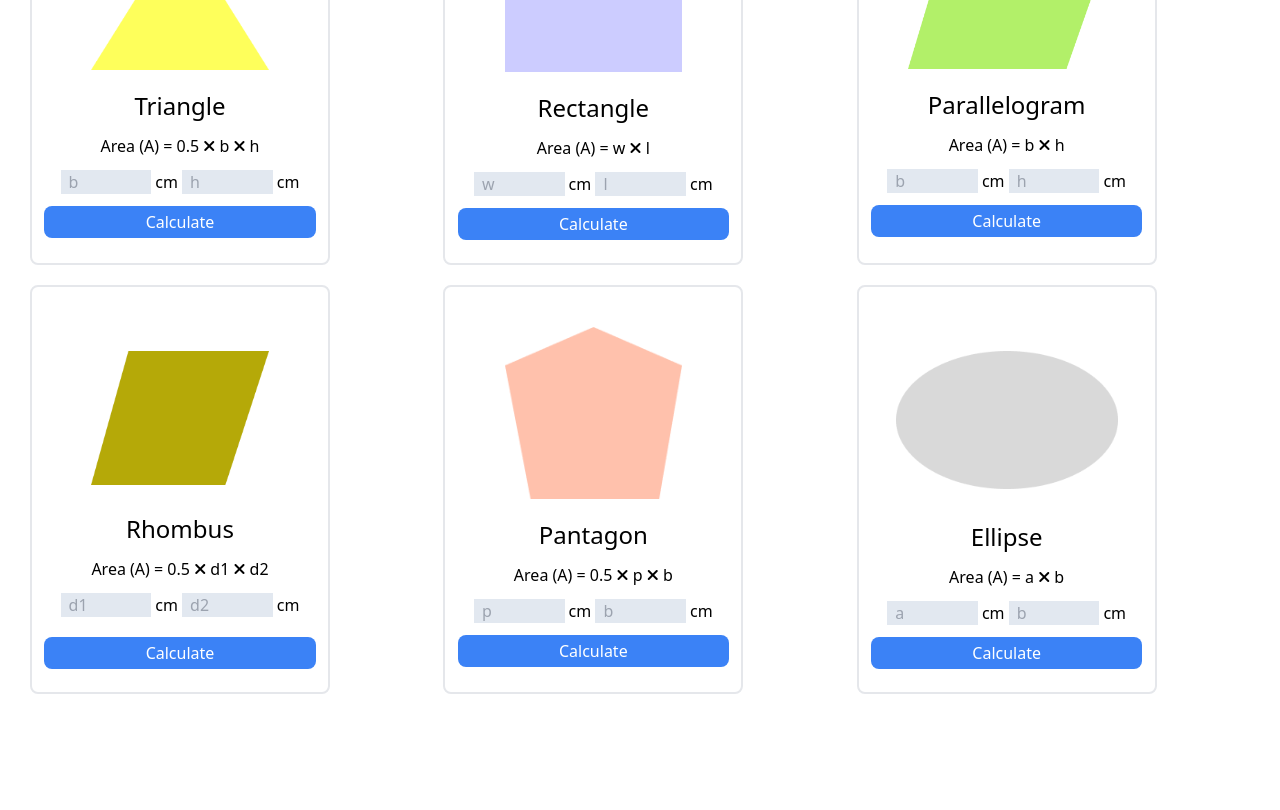
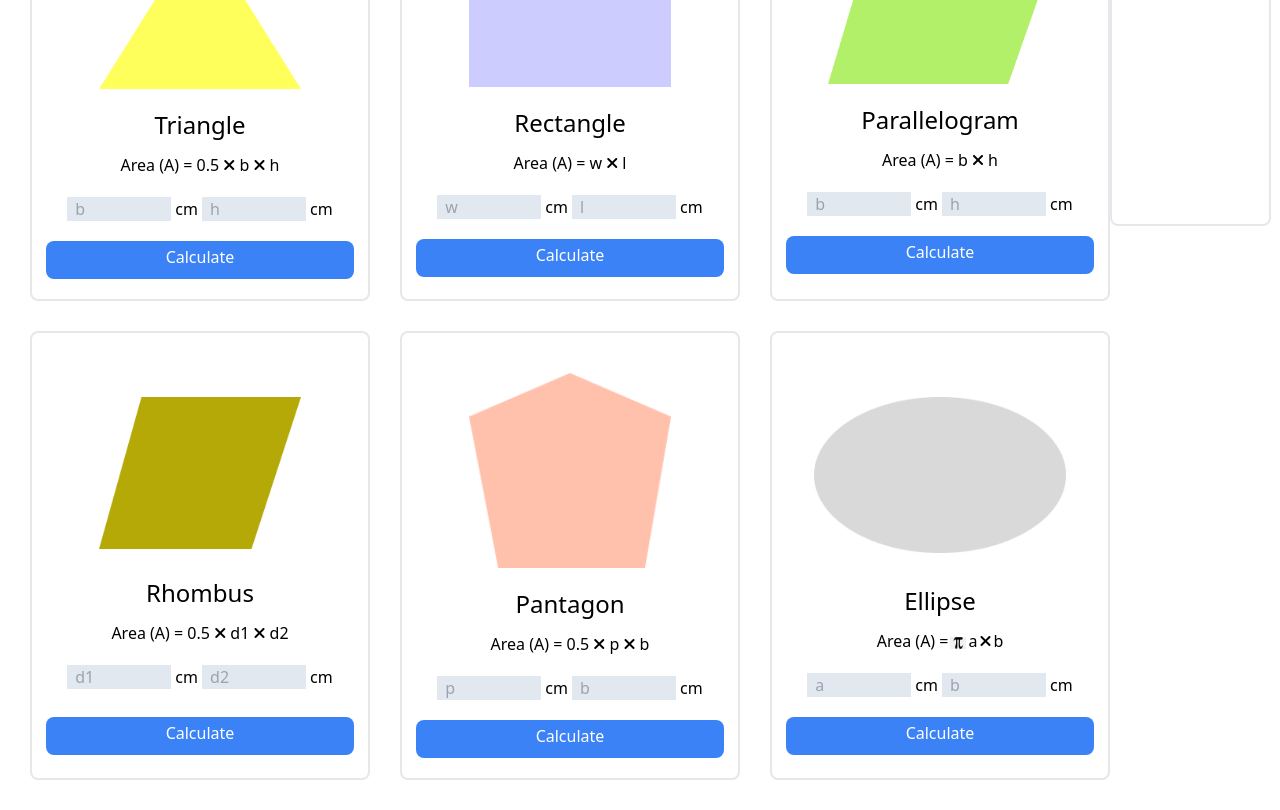
Before and after one commit to mim2041/geometry-genius, a plain HTML site: page index.html in a window 1280 px wide. Shown: the part 286-1096 px from the top of the page. Before the commit the page ends 1010 px from the top, so only its background shows below. Drawn offline with nearby package versions, Linux system fonts and the light colour scheme.

Commit message:
responsive designs added

```diff
--- a/css/style.css
+++ b/css/style.css
@@ -20,16 +20,71 @@
 .cards{
     display: grid;
     grid-template-columns: repeat(3,1fr);
-    gap: 20px;
+    gap: 30px;
 }
 .card{
-    width: 300px;
-    /* height: 350px; */
-    padding-bottom: 15px;
-    box-shadow: 2px  #afacac;
+    width: 340px;
 
 }
 .card button{
-    margin-bottom: 8px;
+    padding-bottom: 10px;
+    margin-bottom: 20px;
+}
+.ellipsis-p{
+    display: flex;
+    gap: 2px;
+    justify-content: center;
+}
+
+
+/* Calculation area */
+
+.cards-container{
+    display: flex;
+    flex-direction: row;
+    justify-content: space-between;
+}
+.calculation-area{
+    width: 340px;
+    height: 340px;
 
 }
+.calculation-header{
+    text-decoration: underline;
+    text-align: center;
+}
+
+
+/* Responsive Styles */
+
+/* Responsive for small device */
+@media screen and (max-width: 576px) {
+    .cards-container{
+        flex-direction: column;
+        gap: 30px;
+        align-items: center;
+    }
+    .cards{
+        grid-template-columns: repeat(1,1fr);
+    }
+}
+
+/* Responsive for Medium Devices */
+@media screen and (min-width:577px) and (max-width: 992px) {
+    .cards-container{
+        flex-direction: column;
+        gap: 30px;
+        align-items: center;
+        /* margin: 30px; */
+    }
+    .cards{
+        grid-template-columns: repeat(2,1fr);
+    }
+    .card{
+        width: 320px;
+
+    }
+    .rhombus-img{
+        width: 45%;
+    }
+}
--- a/index.html
+++ b/index.html
@@ -4,7 +4,7 @@
     <meta charset="UTF-8">
     <meta http-equiv="X-UA-Compatible" content="IE=edge">
     <meta name="viewport" content="width=device-width, initial-scale=1.0">
-    <title>Document</title>
+    <title>Interactive Geometry Genius</title>
     <link rel="stylesheet" href="css/style.css">
     <script src="https://kit.fontawesome.com/d4483a3c62.js" crossorigin="anonymous"></script>
     <script src="https://cdn.tailwindcss.com"></script>
@@ -29,45 +29,49 @@
                     <img class="w-3/5 mx-auto mb-5" src="images/triangle.png" alt="">
                     <h2 class="text-2xl text-center m-3">Triangle</h2>
                     <p class="mx-auto">Area (A) = 0.5 <i class="fa-solid fa-xmark"></i> b <i class="fa-solid fa-xmark"></i> h</p>
-                    <p class="m-3"><input class="w-2/6 bg-slate-200 mr-1 px-2" type="text" placeholder="b">cm <input class="w-2/6 bg-slate-200 mr-1 px-2" type="text" placeholder="h">cm</p>
+                    <p class="m-3"><input class="w-2/6 bg-slate-200 my-2 mr-1 px-2" type="text" placeholder="b">cm <input class="w-2/6 bg-slate-200 my-2 mr-1 px-2" type="text" placeholder="h">cm</p>
                     <button class="bg-blue-500 w-11/12 mx-auto py-1 rounded-lg text-white">Calculate</button>
                 </div>
                 <div class="card pt-10 rounded-lg text-center border-2">
                     <img class="w-3/5 mx-auto mb-5 mt-8" src="images/rectangle.png" alt="">
                     <h2 class="text-2xl text-center m-3">Rectangle</h2>
                     <p class="mx-auto">Area (A) = w <i class="fa-solid fa-xmark"></i> l</p>
-                    <p class="m-3"><input class="w-2/6 bg-slate-200 mr-1 px-2" type="text" placeholder="w">cm <input class="w-2/6 bg-slate-200 mr-1 px-2" type="text" placeholder="l">cm</p>
+                    <p class="m-3"><input class="w-2/6 bg-slate-200 my-2 mr-1 px-2" type="text" placeholder="w">cm <input class="w-2/6 bg-slate-200 my-2 mr-1 px-2" type="text" placeholder="l">cm</p>
                     <button class="bg-blue-500 w-11/12 mx-auto py-1 rounded-lg text-white">Calculate</button>
                 </div>
                 <div class="card pt-10 rounded-lg text-center border-2">
                     <img class="w-4/6 mx-auto mb-5 m-8" src="images/parallelogram.png" alt="">
                     <h2 class="text-2xl text-center m-3">Parallelogram</h2>
                     <p class="mx-auto">Area (A) = b <i class="fa-solid fa-xmark"></i> h</p>
-                    <p class="m-3"><input class="w-2/6 bg-slate-200 mr-1 px-2" type="text" placeholder="b">cm <input class="w-2/6 bg-slate-200 mr-1 px-2" type="text" placeholder="h">cm</p>
+                    <p class="m-3"><input class="w-2/6 bg-slate-200 my-2 mr-1 px-2" type="text" placeholder="b">cm <input class="w-2/6 bg-slate-200 my-2 mr-1 px-2" type="text" placeholder="h">cm</p>
                     <button class="bg-blue-500 w-11/12 mx-auto py-1 rounded-lg text-white">Calculate</button>
                 </div>
                 <div class="card pt-10 rounded-lg text-center border-2">
-                    <img class="w-3/5 mx-auto mt-6 mb-7" src="images/rhombus.png" alt="">
+                    <img class="rhombus-img w-3/5 mt-6 mx-auto  mb-7" src="images/rhombus.png" alt="">
                     <h2 class="text-2xl text-center m-3">Rhombus</h2>
                     <p class="mx-auto">Area (A) = 0.5 <i class="fa-solid fa-xmark"></i> d1 <i class="fa-solid fa-xmark"></i> d2</p>
-                    <p class="m-3"><input class="w-2/6 bg-slate-200 mr-1 px-2" type="text" placeholder="d1">cm <input class="w-2/6 bg-slate-200 mr-1 px-2" type="text" placeholder="d2">cm</p>
+                    <p class="m-3"><input class="w-2/6 bg-slate-200 my-2 mr-1 px-2" type="text" placeholder="d1">cm <input class="w-2/6 bg-slate-200 my-2 mr-1 px-2" type="text" placeholder="d2">cm</p>
                     <button class="bg-blue-500 w-11/12 mx-auto py-1 rounded-lg text-white mt-2">Calculate</button>
                 </div>
                 <div class="card pt-10 rounded-lg text-center border-2">
                     <img class="w-3/5 mx-auto mb-5" src="images/pentagon.png" alt="">
                     <h2 class="text-2xl text-center m-3">Pantagon</h2>
                     <p class="mx-auto">Area (A) = 0.5 <i class="fa-solid fa-xmark"></i> p <i class="fa-solid fa-xmark"></i> b</p>
-                    <p class="m-3"><input class="w-2/6 bg-slate-200 mr-1 px-2" type="text" placeholder="p">cm <input class="w-2/6 bg-slate-200 mr-1 px-2" type="text" placeholder="b">cm</p>
+                    <p class="m-3"><input class="w-2/6 bg-slate-200 my-2 mr-1 px-2" type="text" placeholder="p">cm <input class="w-2/6 bg-slate-200 my-2 mr-1 px-2" type="text" placeholder="b">cm</p>
                     <button class="bg-blue-500 w-11/12 mx-auto py-1 rounded-lg text-white">Calculate</button>
                 </div>
                 <div class="card pt-10 rounded-lg text-center border-2">
                     <img class="w-3/4 mx-auto mt-6 mb-8" src="images/ellipse.png" alt="">
-                    <h2 class="text-2xl text-center m-3">Ellipse</h2>
-                    <p class="mx-auto">Area (A) =  a <i class="fa-solid fa-xmark"></i> b</p>
-                    <p class="m-3"><input class="w-2/6 bg-slate-200 mr-1 px-2" type="text" placeholder="a">cm <input class="w-2/6 bg-slate-200 mr-1 px-2" type="text" placeholder="b">cm</p>
+                    <h2 class="text-2xl m-3">Ellipse</h2>
+                    <p class="ellipsis-p">Area (A) = <img class="w-4 h-3 mt-2" src="images/pi.jfif" alt=""> a <i class="fa-solid fa-xmark mt-1"></i> b</p>
+                    <p class="m-3"><input class="w-2/6 bg-slate-200 my-2 mr-1 px-2" type="text" placeholder="a">cm <input class="w-2/6 bg-slate-200 my-2 mr-1 px-2" type="text" placeholder="b">cm</p>
                     <button class="bg-blue-500 w-11/12 mx-auto py-1 rounded-lg text-white">Calculate</button>
                 </div>
 
+            </div>
+            <!-- Area Calculation area -->
+            <div class="calculation-area border-2 rounded-lg pt-8 px-4">
+                <h3 class="calculation-header text-2xl">Area Calculation</h3>
             </div>
         </section>
     </body>
```
Also changed, not shown: images/pi.jfif (added).
